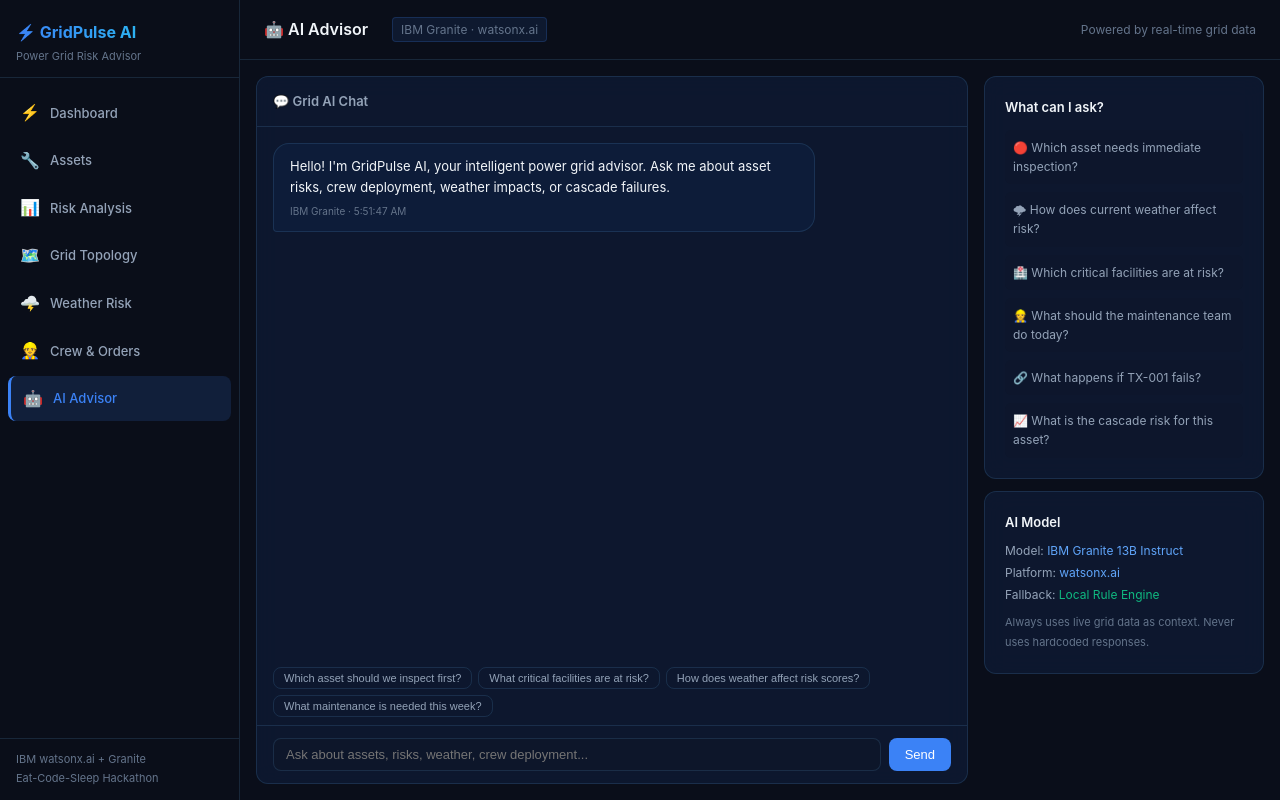
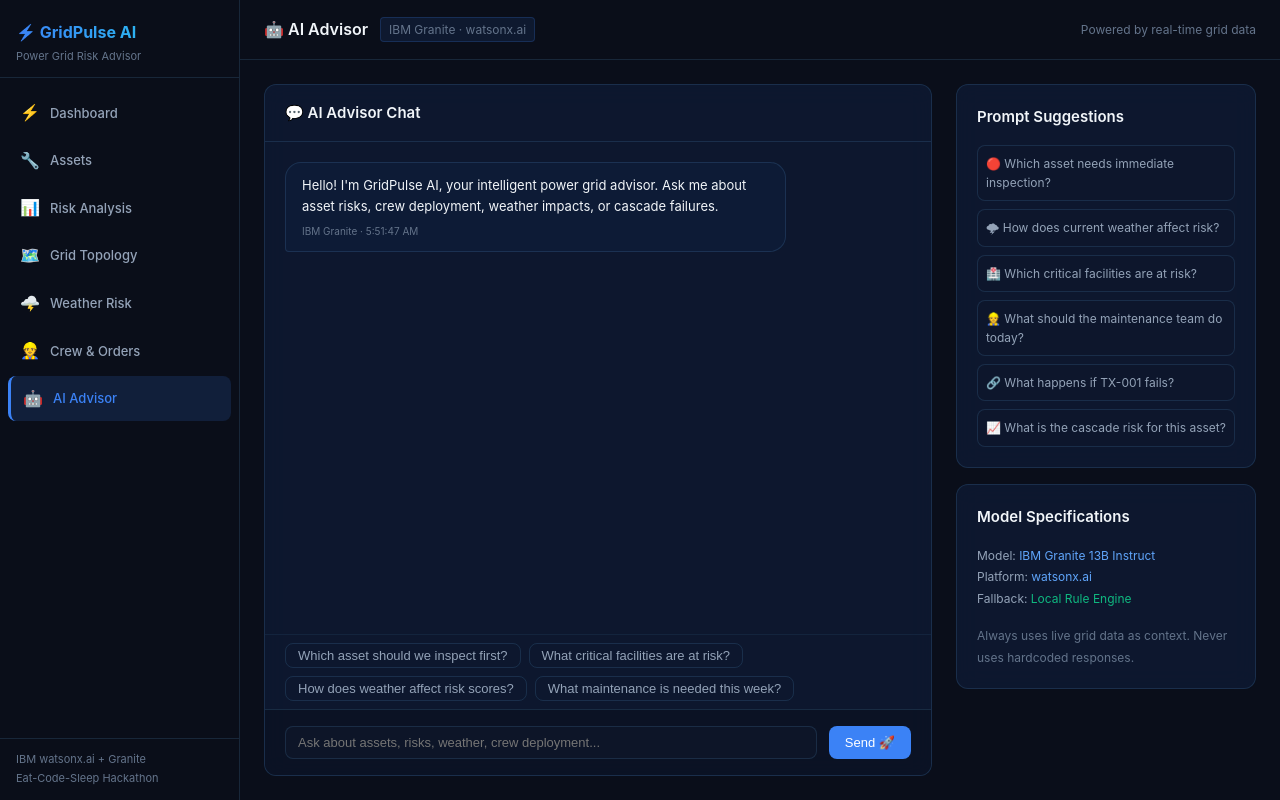
Before and after one commit to ThummarDarshan/bob-ai-hackathon-Eat-Code-Sleep, a React (Vite) app in the folder frontend/: page /advisor in a window 1280 px wide. Built offline with nearby package versions, Linux system fonts and the light colour scheme.

Commit message:
feat(frontend): add AI recommendations panel

```diff
--- a/frontend/src/components/AdvisorChat.tsx
+++ b/frontend/src/components/AdvisorChat.tsx
@@ -65,9 +65,9 @@
   ];
 
   return (
-    <div className="flex-col" style={{ height: '100%', gap: 0 }}>
-      {/* Messages */}
-      <div style={{ flex: 1, overflowY: 'auto', padding: '16px', display: 'flex', flexDirection: 'column', gap: '12px' }}>
+    <div className="flex flex-col" style={{ flex: 1, height: '100%', overflow: 'hidden' }}>
+      {/* Messages area */}
+      <div style={{ flex: 1, overflowY: 'auto', padding: '20px', display: 'flex', flexDirection: 'column', gap: '16px' }}>
         {messages.map((msg, i) => (
           <div key={i} style={{ display: 'flex', justifyContent: msg.role === 'user' ? 'flex-end' : 'flex-start' }}>
             <div style={{
@@ -75,9 +75,9 @@
               padding: '12px 16px',
               borderRadius: msg.role === 'user' ? '16px 16px 4px 16px' : '16px 16px 16px 4px',
               background: msg.role === 'user'
-                ? 'rgba(59,130,246,0.25)'
-                : 'rgba(15,30,60,0.8)',
-              border: '1px solid ' + (msg.role === 'user' ? 'rgba(59,130,246,0.3)' : 'var(--glass-border)'),
+                ? 'rgba(59,130,246,0.2)'
+                : 'var(--glass-bg)',
+              border: '1px solid ' + (msg.role === 'user' ? 'rgba(59,130,246,0.35)' : 'var(--glass-border)'),
               fontSize: '13px',
               lineHeight: '1.6',
             }}>
@@ -90,20 +90,22 @@
             </div>
           </div>
         ))}
+
+        {/* Loading state using existing spinner & loading-state class */}
         {loading && (
-          <div style={{ display: 'flex', gap: '8px', alignItems: 'center', color: 'var(--text-muted)' }}>
+          <div className="loading-state text-muted text-sm" style={{ height: 'auto', padding: '8px', justifyContent: 'flex-start', gap: '10px' }}>
             <div className="spinner" />
-            <span style={{ fontSize: '12px' }}>GridPulse AI is thinking...</span>
+            <span>GridPulse AI is thinking...</span>
           </div>
         )}
         <div ref={bottomRef} />
       </div>
 
-      {/* Suggestions */}
+      {/* Quick suggestions */}
       {messages.length <= 2 && (
-        <div style={{ padding: '8px 16px', display: 'flex', flexWrap: 'wrap', gap: '6px' }}>
+        <div style={{ padding: '8px 20px', display: 'flex', flexWrap: 'wrap', gap: '8px', borderTop: '1px solid rgba(99,179,237,0.08)' }}>
           {suggestions.map((s, i) => (
-            <button key={i} className="btn btn-ghost" style={{ fontSize: '11px', padding: '4px 10px' }}
+            <button key={i} className="btn btn-ghost text-sm" style={{ padding: '4px 12px' }}
               onClick={() => { setInput(s); }}>
               {s}
             </button>
@@ -111,8 +113,8 @@
         </div>
       )}
 
-      {/* Input area */}
-      <div style={{ padding: '12px 16px', borderTop: '1px solid var(--glass-border)', display: 'flex', gap: '8px' }}>
+      {/* Pinned Input bar */}
+      <div style={{ padding: '16px 20px', borderTop: '1px solid var(--glass-border)', display: 'flex', gap: '12px', background: 'rgba(10,14,26,0.5)' }}>
         <input
           className="input"
           style={{ flex: 1 }}
@@ -123,7 +125,7 @@
           disabled={loading}
         />
         <button className="btn btn-primary" onClick={send} disabled={loading || !input.trim()}>
-          Send
+          Send 🚀
         </button>
       </div>
     </div>
--- a/frontend/src/pages/AIAdvisor.tsx
+++ b/frontend/src/pages/AIAdvisor.tsx
@@ -6,27 +6,29 @@
     <div style={{ display: 'flex', flexDirection: 'column', height: '100%' }}>
       <div className="top-bar">
         <h2>🤖 AI Advisor</h2>
-        <span style={{ marginLeft: '12px', fontSize: '12px', color: 'var(--text-muted)', background: 'rgba(59,130,246,0.1)', padding: '2px 8px', borderRadius: '4px', border: '1px solid rgba(59,130,246,0.2)' }}>
+        <span className="text-muted text-sm" style={{ background: 'rgba(59,130,246,0.1)', padding: '2px 8px', borderRadius: '4px', border: '1px solid rgba(59,130,246,0.2)' }}>
           IBM Granite · watsonx.ai
         </span>
-        <span style={{ marginLeft: 'auto', fontSize: '12px', color: 'var(--text-muted)' }}>
+        <span className="text-muted text-sm" style={{ marginLeft: 'auto' }}>
           Powered by real-time grid data
         </span>
       </div>
-      <div style={{ flex: 1, padding: '16px', display: 'flex', gap: '16px', overflow: 'hidden' }}>
+      <div className="page-content" style={{ flex: 1, display: 'flex', gap: '24px', overflow: 'hidden' }}>
         {/* Chat panel */}
         <div className="glass-card" style={{ flex: 1, display: 'flex', flexDirection: 'column', padding: 0, overflow: 'hidden' }}>
-          <div style={{ padding: '14px 16px', borderBottom: '1px solid var(--glass-border)', fontSize: '13px', fontWeight: 600, color: 'var(--text-secondary)' }}>
-            💬 Grid AI Chat
+          <div className="section-header" style={{ padding: '16px 20px', borderBottom: '1px solid var(--glass-border)', marginBottom: 0 }}>
+            <span className="section-title">💬 AI Advisor Chat</span>
           </div>
           <AdvisorChat />
         </div>
 
         {/* Info panel */}
-        <div style={{ width: '280px', display: 'flex', flexDirection: 'column', gap: '12px' }}>
+        <div style={{ width: '300px', display: 'flex', flexDirection: 'column', gap: '16px' }}>
           <div className="glass-card">
-            <div style={{ fontSize: '13px', fontWeight: 600, marginBottom: '12px' }}>What can I ask?</div>
-            <div style={{ display: 'flex', flexDirection: 'column', gap: '8px', fontSize: '12px', color: 'var(--text-secondary)' }}>
+            <div className="section-header">
+              <span className="section-title">Prompt Suggestions</span>
+            </div>
+            <div className="flex flex-col gap-2 text-sm text-secondary">
               {[
                 '🔴 Which asset needs immediate inspection?',
                 '🌩 How does current weather affect risk?',
@@ -35,18 +37,20 @@
                 '🔗 What happens if TX-001 fails?',
                 '📈 What is the cascade risk for this asset?',
               ].map((q, i) => (
-                <div key={i} style={{ padding: '8px', background: 'rgba(15,23,42,0.5)', borderRadius: '6px' }}>{q}</div>
+                <div key={i} className="weather-alert-item" style={{ padding: '8px', background: 'rgba(15,23,42,0.5)', border: '1px solid var(--glass-border)' }}>{q}</div>
               ))}
             </div>
           </div>
 
           <div className="glass-card">
-            <div style={{ fontSize: '13px', fontWeight: 600, marginBottom: '8px' }}>AI Model</div>
-            <div style={{ fontSize: '12px', color: 'var(--text-secondary)', lineHeight: '1.8' }}>
+            <div className="section-header">
+              <span className="section-title">Model Specifications</span>
+            </div>
+            <div className="text-sm text-secondary" style={{ lineHeight: '1.8' }}>
               <div>Model: <span style={{ color: 'var(--blue-glow)' }}>IBM Granite 13B Instruct</span></div>
               <div>Platform: <span style={{ color: 'var(--blue-glow)' }}>watsonx.ai</span></div>
               <div>Fallback: <span style={{ color: 'var(--green)' }}>Local Rule Engine</span></div>
-              <div style={{ marginTop: '8px', fontSize: '11px', color: 'var(--text-muted)' }}>
+              <div className="text-muted text-sm mt-4">
                 Always uses live grid data as context. Never uses hardcoded responses.
               </div>
             </div>
```
